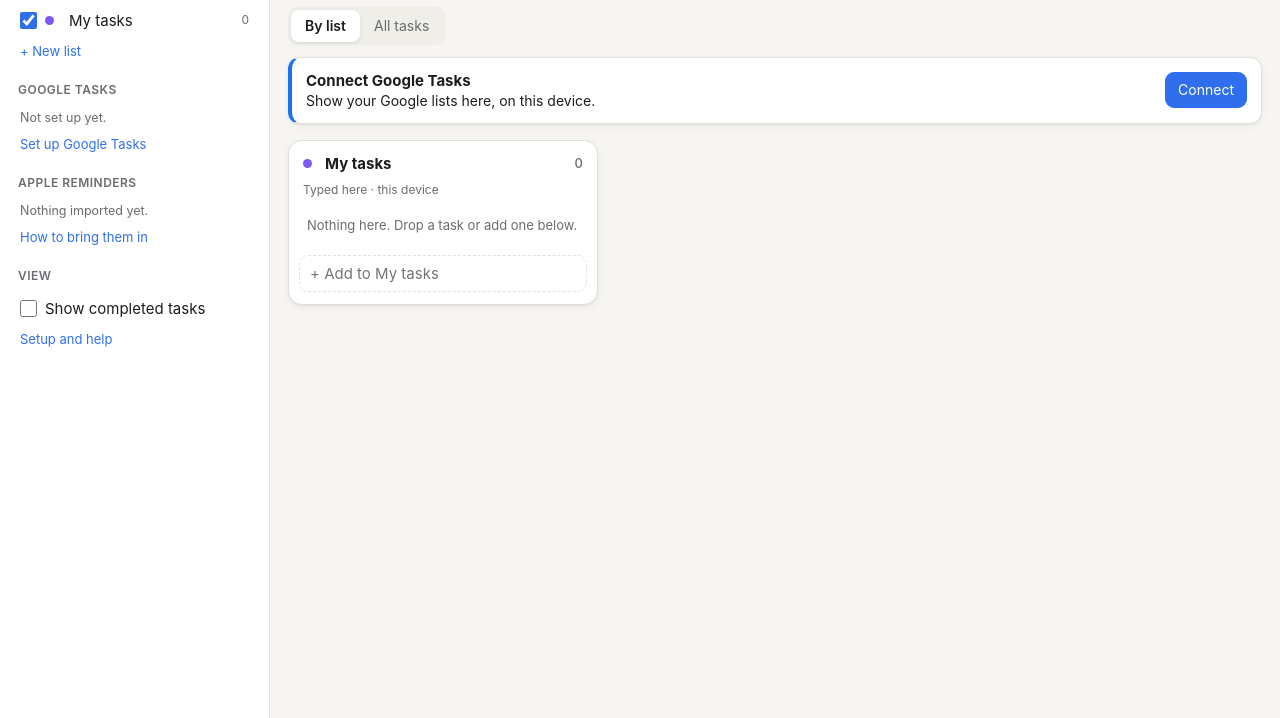
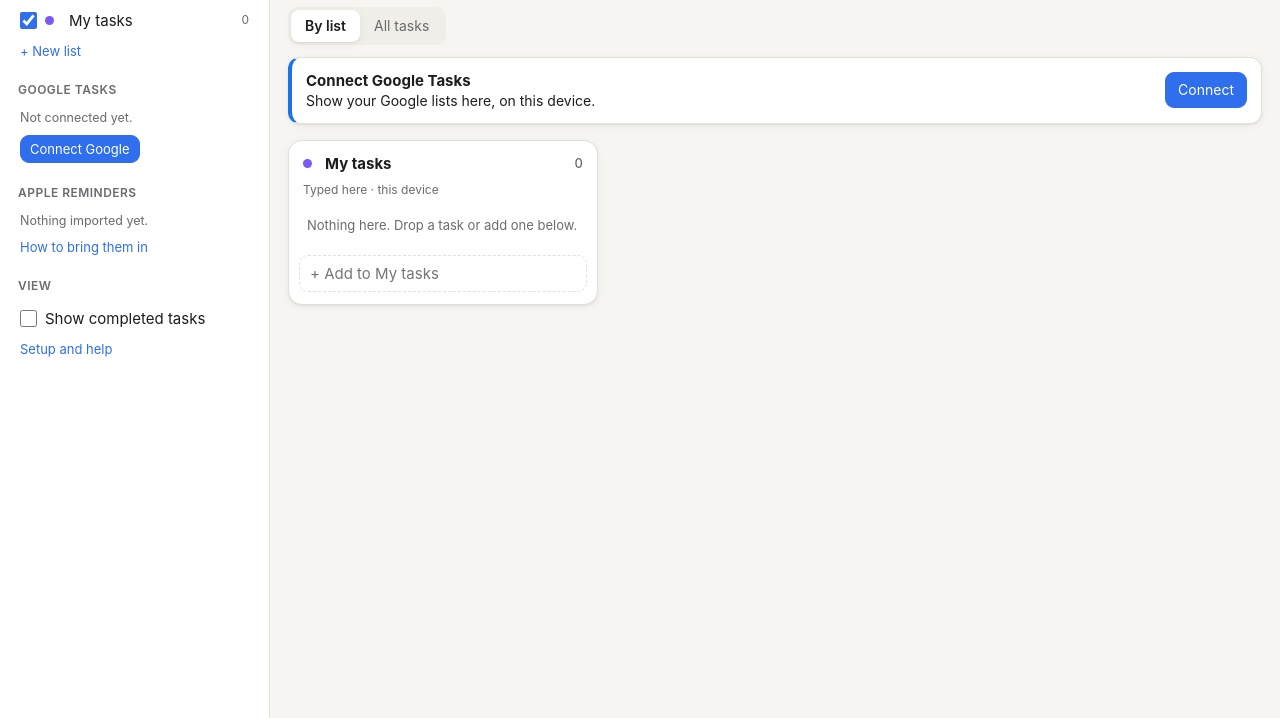
Before and after one commit to reneb88/todo, a plain HTML site: page index.html in a window 1280 px wide. Shown: the part 82-800 px from the top of the page. Drawn offline with Linux system fonts and the light colour scheme.

Commit message:
Build in Google Client ID so each device only taps Connect
Co-Authored-By: Claude Opus 5.5 <noreply@anthropic.com>
Claude-Session: https://claude.ai/code/session_014v1BjBos4NSb7oSaLJp54v

```diff
--- a/index.html
+++ b/index.html
@@ -317,7 +317,7 @@ const Local = {
 
 // ---------- Google Tasks ----------
 // Your Google Client ID (not a secret: it only says which app is asking). Built in so each device only needs to tap Connect.
-const DEFAULT_CLIENT_ID = '';
+const DEFAULT_CLIENT_ID = '85814245759-bm7gslgb7d3qa8u3d0cgbg3ik59lq9tp.apps.googleusercontent.com';
 const SCOPE = 'https://www.googleapis.com/auth/tasks';
 const G = {
   client: null,
```
